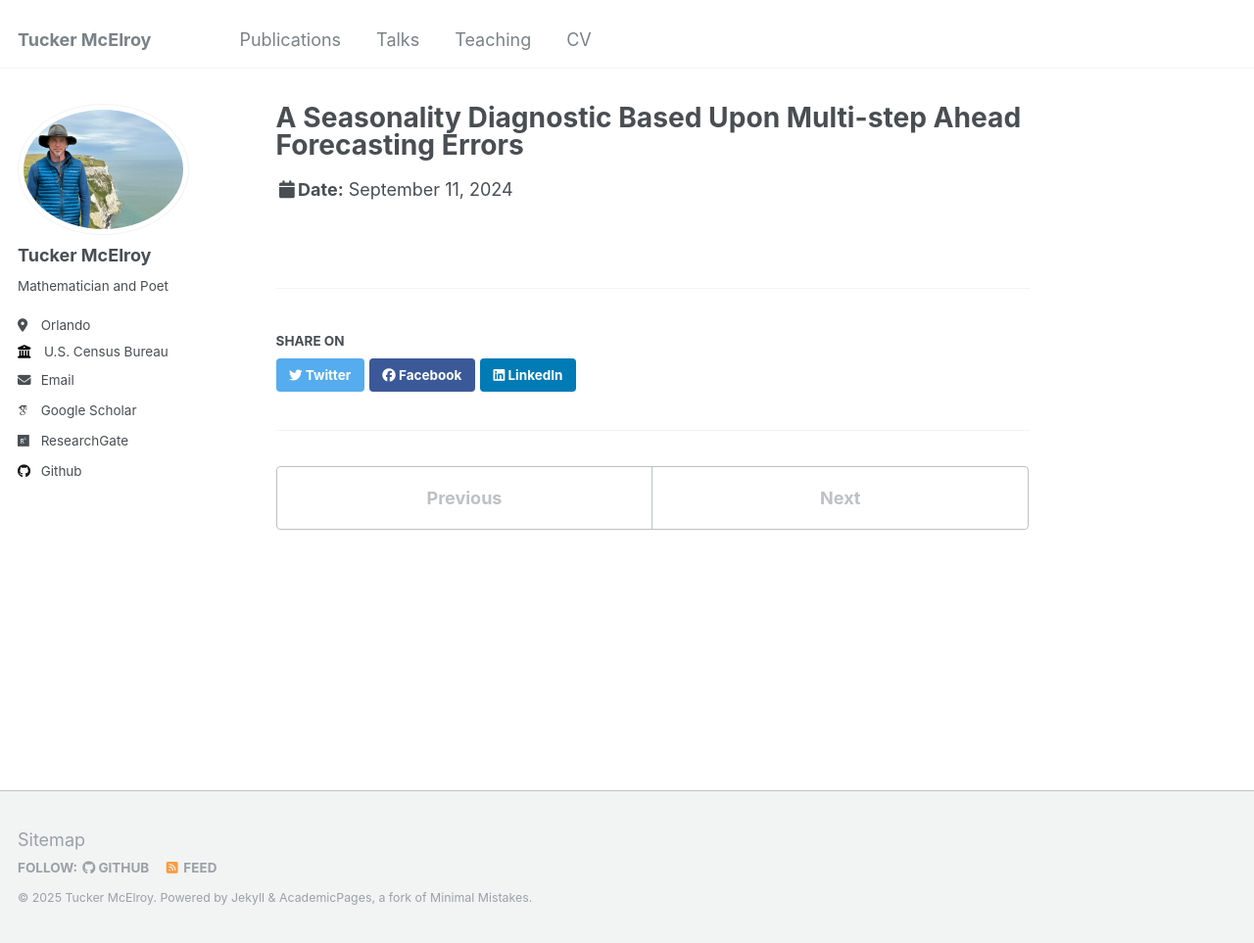
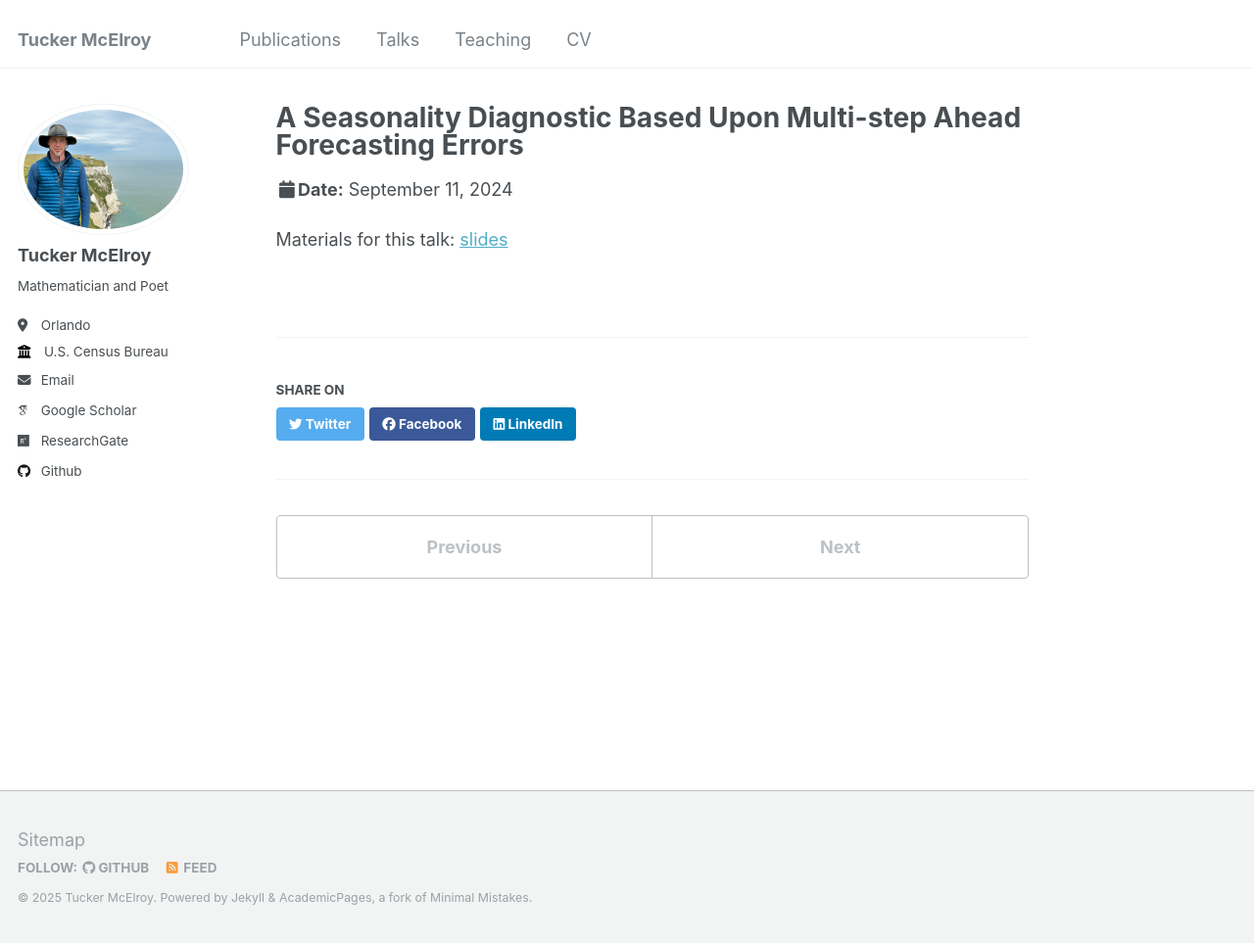
Before and after one commit to tuckermcelroy/tuckermcelroy.github.io, a Jekyll site: the page built from _talks/sapw24.md, in a window 1280 px wide and 963 px high. Shown: the whole window at 98% size. Built offline with Jekyll 4.4.1, drawn with Linux system fonts in a browser that asks for light colours; some web fonts are replaced.

Commit message:
Update sapw24.md

```diff
--- a/_talks/sapw24.md
+++ b/_talks/sapw24.md
@@ -7,3 +7,5 @@ venue: "Seasonal Adjustment Practitioners Workshop"
 date: 2024-09-11
 location: "Washington, D.C. (Virtual)"
 ---
+
+Materials for this talk: [slides](http://tuckermcelroy.github.io/files/SAPW2024-talk.pdf)
```
